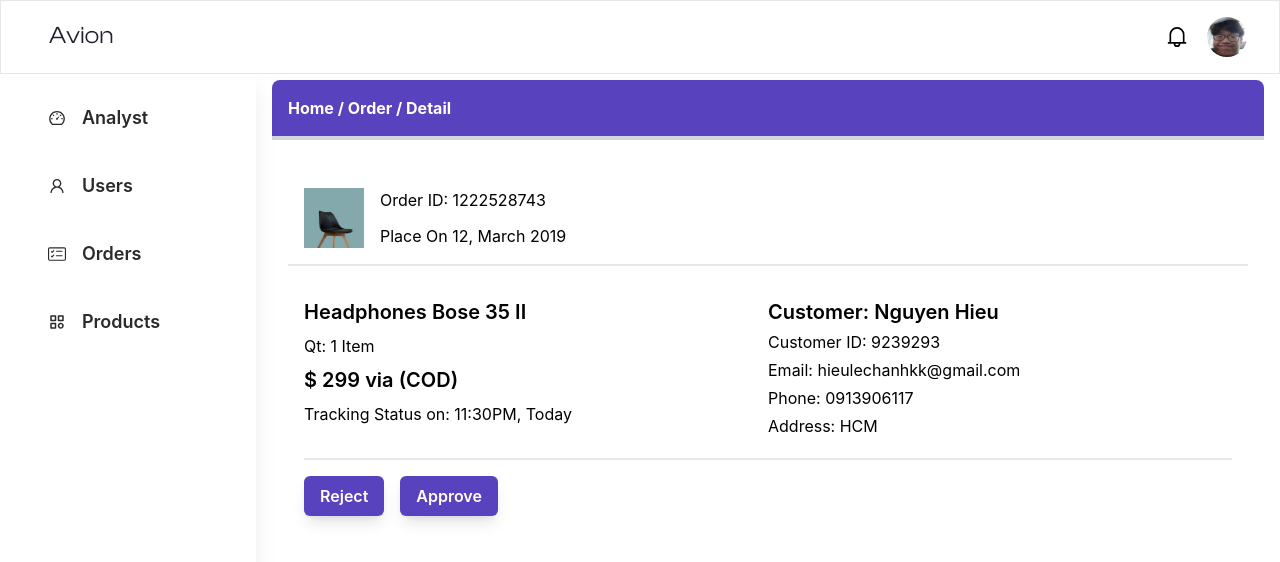
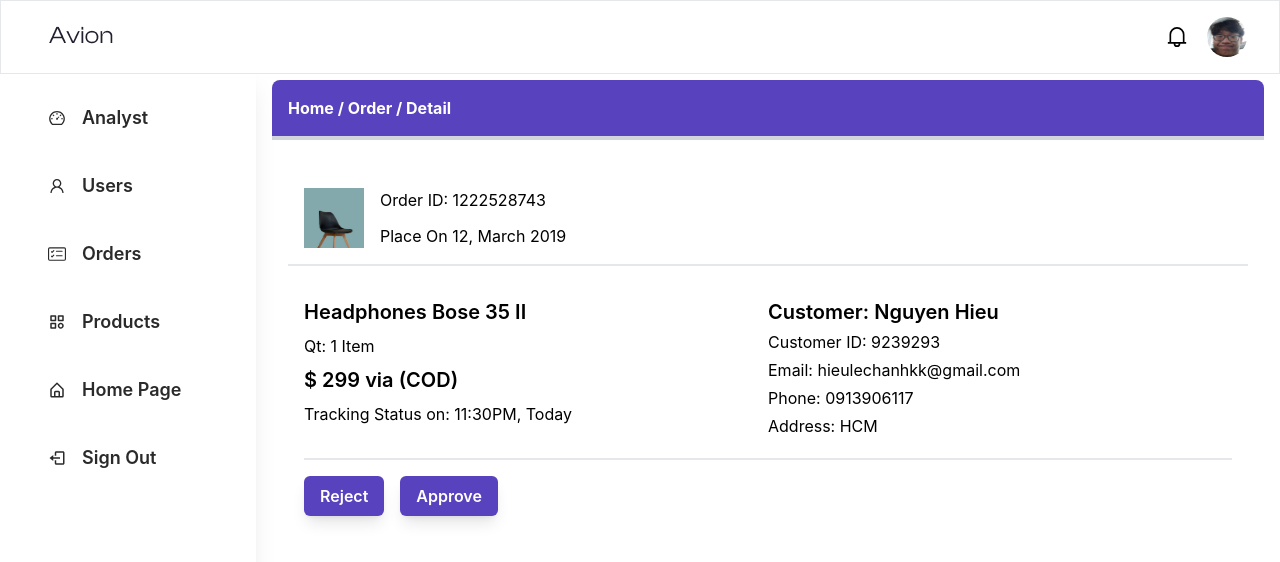
Before and after one commit to Huynhkimphat/Naver_Capstone_Project, a Next.js app: page /admin/order/1 in a window 1280 px wide. Shown: the top 562 px of the page. Built offline with nearby package versions, Linux system fonts and the light colour scheme; no server answers.

Commit message:
Update Admin Logout

```diff
--- a/components/Admin/Layout/Navbar/Navbar.js
+++ b/components/Admin/Layout/Navbar/Navbar.js
@@ -1,14 +1,16 @@
-import React from 'react';
+import React, { useContext } from 'react';
 import Link from 'next/link';
+import { AuthenUserContext } from "../../../../context/AuthUserContext"
 import { AiOutlineDashboard, AiOutlineHistory, AiOutlineUser } from 'react-icons/ai';
 import { BsCardChecklist } from 'react-icons/bs';
-import { BiCategory } from 'react-icons/bi';
+import { BiCategory, BiHomeAlt, BiLogOut } from 'react-icons/bi';
 const styles = {
     wrapper: 'w-[60%] p-8 mt-[3rem] z-50 flex flex-col gap-6 text-[#2A2A2A] bg-white h-[100vh] shadow-xl fixed transition-transform sm:w-[20%] sm:mt-[4rem]',
     wrapper_hidden: 'w-[60%] p-8 mt-[3rem] z-50 flex flex-col gap-6 text-[#2A2A2A] bg-white h-[100vh] shadow-xl fixed translate-x-[-100%] transition-transform sm:translate-x-0 sm:w-[20%] sm: mt-[4rem]',
     item: 'flex py-2 px-4 text-lg rounded-2xl font-semibold gap-4 items-center cursor-pointer transition hover:font-[700] hover:text-white hover:bg-admin_color'
 }
 const Navbar = (props) => {
+    const { signOut } = useContext(AuthenUserContext)
     return (
         <div className={props.status ? styles.wrapper : styles.wrapper_hidden}>
             <Link href='/admin'>
@@ -35,6 +37,16 @@ const Navbar = (props) => {
                     <a>Products</a>
                 </div>
             </Link>
+            <Link href='/'>
+                <div className={styles.item}>
+                    <BiHomeAlt></BiHomeAlt>
+                    <a>Home Page</a>
+                </div>
+            </Link>
+            <div className={styles.item} onClick={signOut}>
+                <BiLogOut></BiLogOut>
+                <a>Sign Out</a>
+            </div>
         </div>
     );
 };
```
Lines whose indentation alone changed are shown as unchanged.
